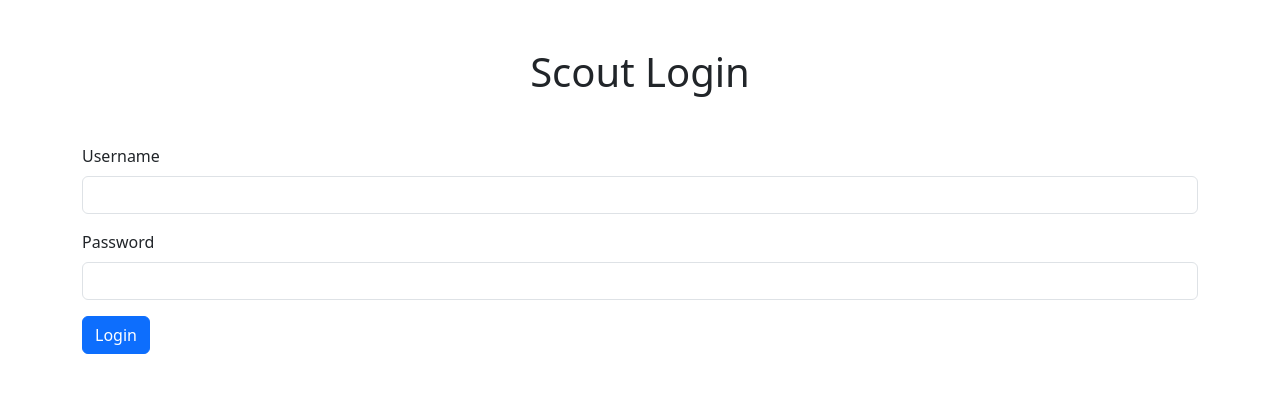
After one commit to igillespie/rover_webserver, a Flask app: page /login in a window 1280 px wide. The commit adds this page. Shown: the top 393 px of the page. Run offline with Flask 3, Linux system fonts and the light colour scheme.

Commit message:
webserer improvements

```diff
--- a/webserver/server.py
+++ b/webserver/server.py
@@ -23,6 +23,8 @@ app = Flask(__name__, static_folder="static")
 
 ros_controller = None
 lock = threading.Lock()  # Ensure thread-safe access to cached images
+
+USERS = {"cockpit": "rover"}
 
 previous_image = None
 fps = 20  # Frames per second for image emiitter
@@ -51,10 +53,33 @@ def create_app():
     # Define routes
     @app.route("/")
     def home():
-        try:
-            return render_template("home.html")
-        except Exception as e:
-            return f"Error loading home page: {e}", 500
+        if is_logged_in():
+            try:
+                return render_template("home.html")
+            except Exception as e:
+                return f"Error loading home page: {e}", 500
+        else:
+            try:
+                return redirect("/login")
+            except Exception as e:
+                return f"Error loading login page: {e}", 500
+
+
+    def is_logged_in():
+        return session.get("logged_in", False)
+        # return False
+
+    @app.route("/login", methods=["POST", "GET"])
+    def login():
+        if request.method == "POST":
+            username = request.form["username"]
+            password = request.form["password"]
+            if username in USERS and USERS[username] == password:
+                session["logged_in"] = True
+                return redirect("/")
+            return render_template("login.html", error="Invalid username or password")
+        else:
+            return render_template("login.html")
 
     @app.route('/video_feed')
     def video_feed():
@@ -130,6 +155,23 @@ def create_app():
                     mast.set_mast_pan_angle(150.0, 150.0) # Center it
                 else:
                     mast.set_mast_pan_tilt_angles_incremental(pan_angle, tilt_angle)
+
+            elif data.get('type') == 'direct_pan_angle':
+                mast = ros_controller.get_node("mast") if ros_controller else None
+
+                # Convert pan_angle to float safely
+                pan_angle = data.get("pan_angle")
+                try:
+                    pan_angle = float(pan_angle) if pan_angle is not None else None
+                except ValueError:
+                    pan_angle = None
+                    print("Error: pan_angle is not a valid number.")
+
+                if pan_angle is not None and mast is not None:
+                    mast.set_mast_pan_angle(pan_angle, mast.current_state.tilt_position)
+                else:
+                    print("Error: Could not set pan angle. Check values and try again.")
+
             elif data.get('type') == 'capture_img':
 
                 handle_image_capture()
--- /dev/null
+++ b/webserver/templates/login.html
@@ -0,0 +1,34 @@
+<!DOCTYPE html>
+<html lang="en">
+<head>
+    <meta charset="UTF-8">
+    <meta name="viewport" content="width=device-width, initial-scale=1.0">
+    <title>Scout Login</title>
+    <link href="https://cdn.jsdelivr.net/npm/bootstrap@5.3.3/dist/css/bootstrap.min.css" rel="stylesheet" integrity="sha384-QWTKZyjpPEjISv5WaRU9OFeRpok6YctnYmDr5pNlyT2bRjXh0JMhjY6hW+ALEwIH" crossorigin="anonymous">
+    <link href="https://cdn.jsdelivr.net/npm/bootstrap-icons/font/bootstrap-icons.css" rel="stylesheet">
+    <!-- <link rel="stylesheet" href="{{ url_for('static', filename='main.css')}}?no-cache=2"> -->
+</head>
+<body>
+    <div>
+        <h1 class="text-center mt-5">Scout Login</h1>
+    </div>
+    {% if error %}
+    <div class="container">
+        <div class="alert alert-danger" role="alert">
+            {{ error }}
+        </div>
+    </div>
+    {% endif %}
+    <form class="container mt-5" method="post" action="/login">
+        <div class="mb-3">
+            <label for="username" class="form-label">Username</label>
+            <input type="text" class="form-control" id="username" name="username" required>
+        </div>
+        <div class="mb-3">
+            <label for="password" class="form-label">Password</label>
+            <input type="password" class="form-control" id="password" name="password" required>
+        </div>
+        <button type="submit" class="btn btn-primary">Login</button>
+    </form>
+</body>
+</html>
```
Also changed, not shown: webserver/static/data.js (+15 -0 lines), webserver/templates/home.html (+9 -5 lines), 1 other file.
